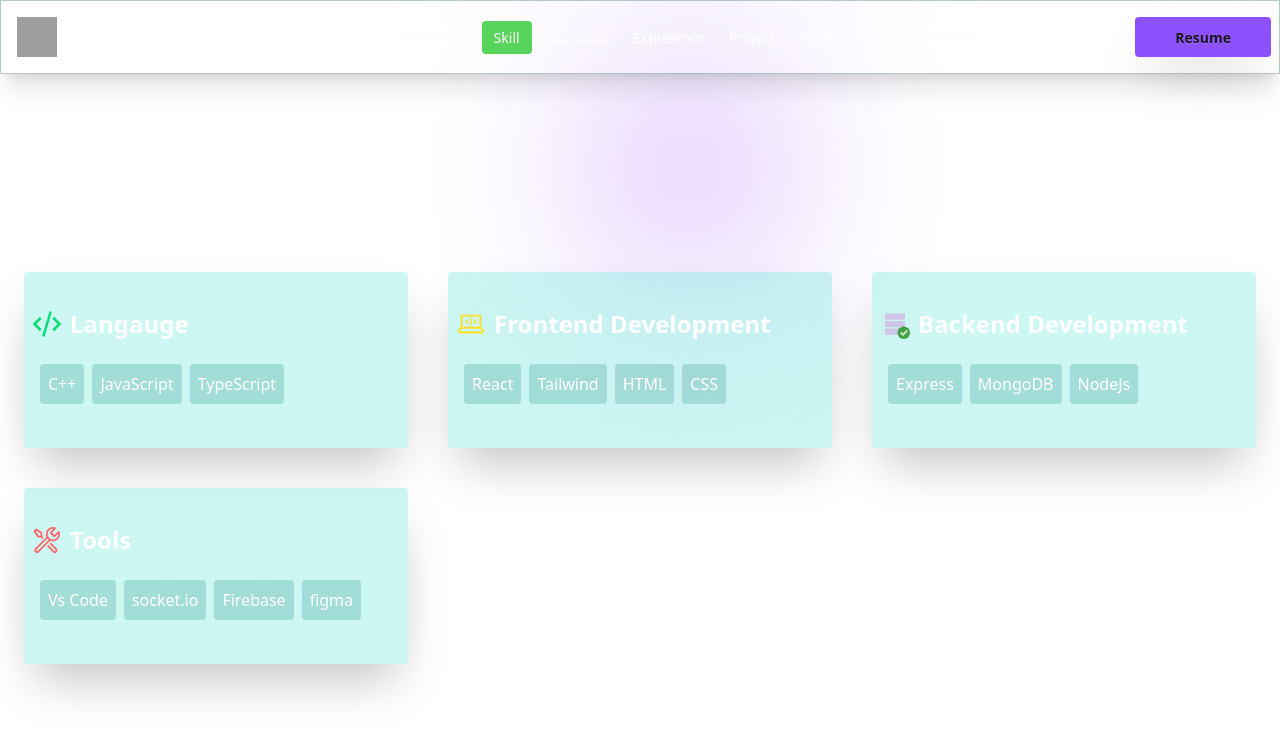
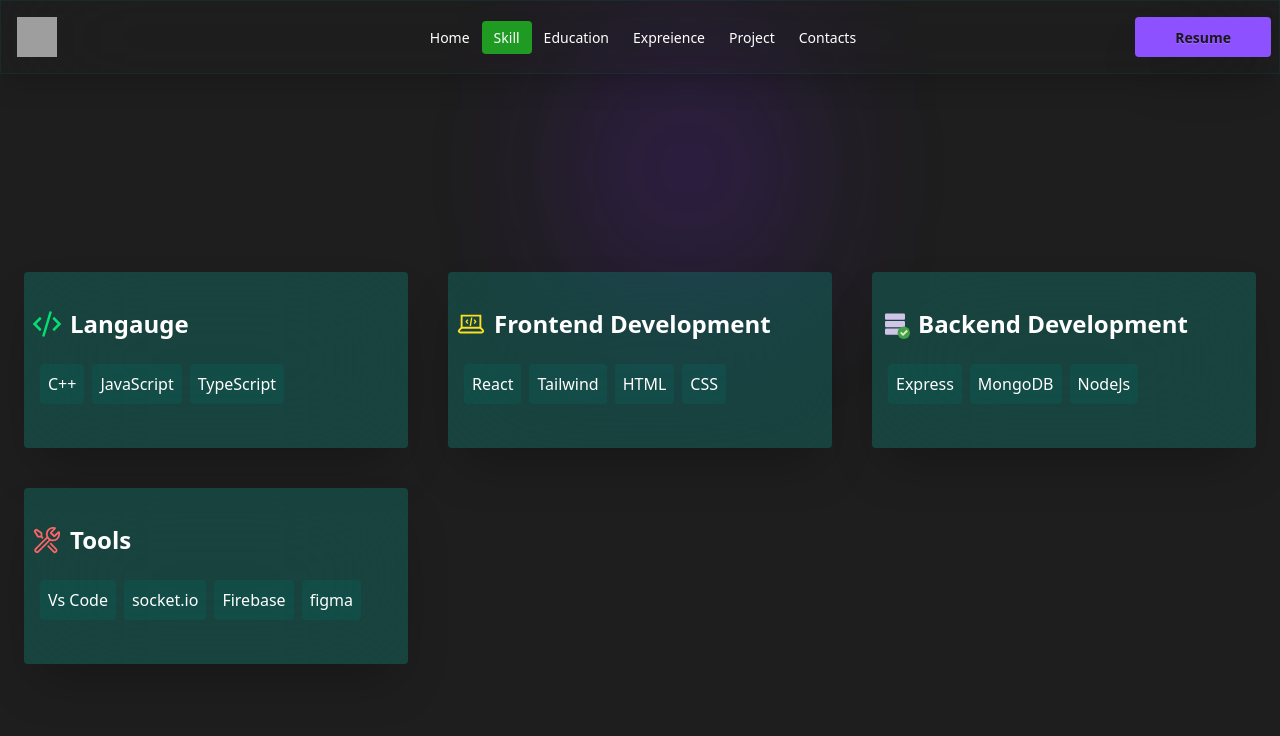
Before and after one commit to SakibFakir69/Portfolio2, a React (Vite) app: page /skill in a window 1280 px wide. Shown: the top 736 px of the page. Built offline with nearby package versions, Linux system fonts and the light colour scheme; grey boxes are pictures that could not be loaded.

Commit message:
resume link added

```diff
--- a/src/components/Navbar.jsx
+++ b/src/components/Navbar.jsx
@@ -83,7 +83,7 @@
           </ul>
         </div>
         <div className="navbar-end">
-          <a target="_blank" href={'https://drive.google.com/file/d/1NC_aFep8VKwKUDG9KQXMX_gCZhu8ImOj/view?usp=sharing'} className="btn border-none px-10 py-3 bg-violet-500 hover:shadow-blue-300 shadow-2xl hover:bg-violet-700">Resume</a>
+          <a target="_blank" href={'https://docs.google.com/document/d/1iEdPJVl3qNbb-ogutPsHqqxcm7rMhOEjoof3mreP-Lw/edit?usp=sharing'} className="btn border-none px-10 py-3 bg-violet-500 hover:shadow-blue-300 shadow-2xl hover:bg-violet-700">Resume</a>
         </div>
       </div>
     </div>
--- a/src/index.css
+++ b/src/index.css
@@ -1,17 +1,22 @@
 @import "tailwindcss";
 @import "tw-animate-css";
 
-@custom-variant dark (&:is(.dark *));
+
 
 @plugin "daisyui";
 
 .all-color {
-  background: #1e1e1e;
+  background-color: #1e1e1e;
 }
 .active{
   background-color: rgba(33, 198, 36, 0.75);
 
 }
+
+body{
+  background-color:#1e1e1e ;
+}
+
 
 .box {
   height: 200px;
@@ -113,81 +118,3 @@
     background-position: calc(100% + var(--shiny-width)) 0;
     }
   }}
-
-:root {
-  --radius: 0.625rem;
-  /* --background: oklch(1 0 0); */
-  --foreground: oklch(0.145 0 0);
-  --card: oklch(1 0 0);
-  --card-foreground: oklch(0.145 0 0);
-  --popover: oklch(1 0 0);
-  --popover-foreground: oklch(0.145 0 0);
-  --primary: oklch(0.205 0 0);
-  --primary-foreground: oklch(0.985 0 0);
-  --secondary: oklch(0.97 0 0);
-  --secondary-foreground: oklch(0.205 0 0);
-  --muted: oklch(0.97 0 0);
-  --muted-foreground: oklch(0.556 0 0);
-  --accent: oklch(0.97 0 0);
-  --accent-foreground: oklch(0.205 0 0);
-  --destructive: oklch(0.577 0.245 27.325);
-  --border: oklch(0.922 0 0);
-  --input: oklch(0.922 0 0);
-  --ring: oklch(0.708 0 0);
-  --chart-1: oklch(0.646 0.222 41.116);
-  --chart-2: oklch(0.6 0.118 184.704);
-  --chart-3: oklch(0.398 0.07 227.392);
-  --chart-4: oklch(0.828 0.189 84.429);
-  --chart-5: oklch(0.769 0.188 70.08);
-  --sidebar: oklch(0.985 0 0);
-  --sidebar-foreground: oklch(0.145 0 0);
-  --sidebar-primary: oklch(0.205 0 0);
-  --sidebar-primary-foreground: oklch(0.985 0 0);
-  --sidebar-accent: oklch(0.97 0 0);
-  --sidebar-accent-foreground: oklch(0.205 0 0);
-  --sidebar-border: oklch(0.922 0 0);
-  --sidebar-ring: oklch(0.708 0 0);
-}
-
-.dark {
-  --background: oklch(0.145 0 0);
-  --foreground: oklch(0.985 0 0);
-  --card: oklch(0.205 0 0);
-  --card-foreground: oklch(0.985 0 0);
-  --popover: oklch(0.205 0 0);
-  --popover-foreground: oklch(0.985 0 0);
-  --primary: oklch(0.922 0 0);
-  --primary-foreground: oklch(0.205 0 0);
-  --secondary: oklch(0.269 0 0);
-  --secondary-foreground: oklch(0.985 0 0);
-  --muted: oklch(0.269 0 0);
-  --muted-foreground: oklch(0.708 0 0);
-  --accent: oklch(0.269 0 0);
-  --accent-foreground: oklch(0.985 0 0);
-  --destructive: oklch(0.704 0.191 22.216);
-  --border: oklch(1 0 0 / 10%);
-  --input: oklch(1 0 0 / 15%);
-  --ring: oklch(0.556 0 0);
-  --chart-1: oklch(0.488 0.243 264.376);
-  --chart-2: oklch(0.696 0.17 162.48);
-  --chart-3: oklch(0.769 0.188 70.08);
-  --chart-4: oklch(0.627 0.265 303.9);
-  --chart-5: oklch(0.645 0.246 16.439);
-  --sidebar: oklch(0.205 0 0);
-  --sidebar-foreground: oklch(0.985 0 0);
-  --sidebar-primary: oklch(0.488 0.243 264.376);
-  --sidebar-primary-foreground: oklch(0.985 0 0);
-  --sidebar-accent: oklch(0.269 0 0);
-  --sidebar-accent-foreground: oklch(0.985 0 0);
-  --sidebar-border: oklch(1 0 0 / 10%);
-  --sidebar-ring: oklch(0.556 0 0);
-}
-
-@layer base {
-  * {
-    @apply border-border outline-ring/50;
-  }
-  body {
-    @apply bg-background text-foreground;
-  }
-}
--- a/src/pages/HeroSection.jsx
+++ b/src/pages/HeroSection.jsx
@@ -105,7 +105,7 @@
           {/* button */}
           <div className="flex gap-4 cursor-pointer md:mt-10 ">
 
-            <a target="_blank" href="https://drive.google.com/file/d/1NC_aFep8VKwKUDG9KQXMX_gCZhu8ImOj/view?usp=sharing" className=" md:px-14 px-12 py-3  bg-violet-600 text-xl shadow-2xl shadow-black rounded hover:shadow-2xl hover:bg-stone-950 duration-300 delay-200 hover:shadow-violet-700">
+            <a target="_blank" href="https://docs.google.com/document/d/1iEdPJVl3qNbb-ogutPsHqqxcm7rMhOEjoof3mreP-Lw/edit?usp=sharing" className=" md:px-14 px-12 py-3  bg-violet-600 text-xl shadow-2xl shadow-black rounded hover:shadow-2xl hover:bg-stone-950 duration-300 delay-200 hover:shadow-violet-700">
            Resume
 
 
```
